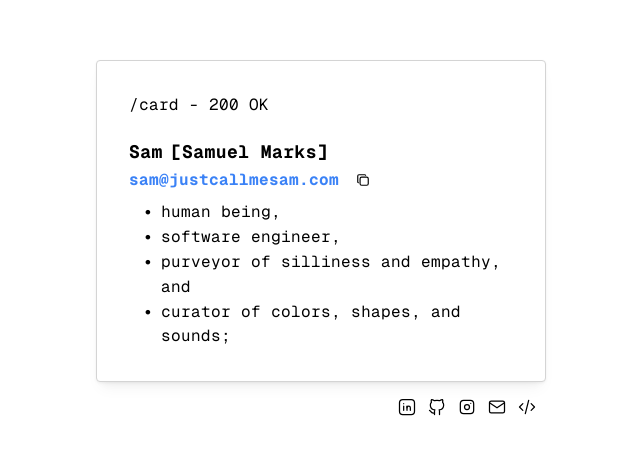
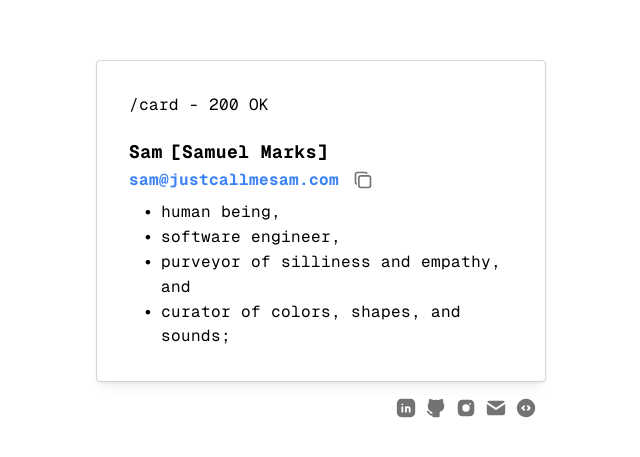
Before and after one commit to thesammarks/jcms, a Next.js app: page /card in a window 1280 px wide. Shown: the part 179-636 px from the top of the page, without its empty margins (319-959 px from the left). Built offline with nearby package versions, Linux system fonts and the light colour scheme.

Commit message:
dark mode prep

```diff
--- a/app/card/page.tsx
+++ b/app/card/page.tsx
@@ -14,8 +14,9 @@ export default function App() {
                 padding="xl"
                 className="
                     relative overflow-visible
-                    w-[450px] max-w-[85%] max-md:mt-10
-                    border border-neutral-300
+                    w-[85%] max-w-[450px] max-md:mt-10
+                    border border-neutral-300 dark:border-neutral-600
+                    text-black dark:text-neutral-300
                 ">
                 <Icons />
                 <CardContent />
--- a/app/components/CardContent.tsx
+++ b/app/components/CardContent.tsx
@@ -15,7 +15,7 @@ export default function CardContent() {
             <Text>/card - 200 OK</Text>
             <div className="flex flex-col gap-1.5">
                 <div className="flex flex-col">
-                    <div className="flex gap-2">
+                    <div className="flex gap-2 text-black dark:text-neutral-300">
                         <Text size="lg" fw={700}>Sam</Text>
                         <Text size="lg" fw={700}>[Samuel Marks]</Text>
                     </div>
--- a/app/components/Icon.tsx
+++ b/app/components/Icon.tsx
@@ -1,18 +1,19 @@
-'use client'
-
 interface IconProps {
     icon: React.ElementType;
     width: number;
     height: number;
     onPress: () => void;
+    className?: string;
 }
 
 export default function Icon(props: IconProps) {
     return (
         <props.icon
-            className="cursor-pointer hover:stroke-[2] hover:text-blue-500 transition-all duration-300 ease-in-out"
-            stroke="1.5"
-            color="currentColor"
+            className={`
+                stroke-[2] cursor-pointer
+                transition-all duration-300 ease-in-out
+                ${props.className || ''}
+            `}
             width={props.width}
             height={props.height}
             onClick={props.onPress}
--- a/app/components/Icons.tsx
+++ b/app/components/Icons.tsx
@@ -1,41 +1,55 @@
 'use client'
 
 import Icon from './Icon';
-import {IconBrandGithub, IconBrandInstagram, IconBrandLinkedin, IconCode, IconMail} from "@tabler/icons-react";
+import {
+    IconBrandGithubFilled,
+    IconBrandInstagramFilled,
+    IconBrandLinkedinFilled,
+    IconCodeCircleFilled,
+    IconMailFilled
+} from "@tabler/icons-react";
 import config from "@/config";
 
 export default function Icons() {
     return (
-        <div className="absolute top-[105%] right-2 flex gap-2.5">
+        <div className="
+            absolute top-[105%] right-2 flex gap-2
+            text-neutral-500 dark:text-neutral-400
+        ">
             <Icon
-                icon={IconBrandLinkedin}
+                icon={IconBrandLinkedinFilled}
+                className="hover:text-blue-500"
                 onPress={() => window.open(config.LINKEDIN_URL, '_blank')}
-                width={20}
-                height={20}
+                width={22}
+                height={22}
             />
             <Icon
-                icon={IconBrandGithub}
+                icon={IconBrandGithubFilled}
+                className="hover:text-blue-500"
                 onPress={() => window.open(config.GITHUB_URL, '_blank')}
-                width={20}
-                height={20}
+                width={22}
+                height={22}
             />
             <Icon
-                icon={IconBrandInstagram}
+                icon={IconBrandInstagramFilled}
+                className="hover:text-blue-500"
                 onPress={() => window.open(config.INSTAGRAM_URL, '_blank')}
-                width={20}
-                height={20}
+                width={22}
+                height={22}
             />
             <Icon
-                icon={IconMail}
+                icon={IconMailFilled}
+                className="hover:text-blue-500"
                 onPress={() => window.open(config.EMAIL_URL)}
-                width={20}
-                height={20}
+                width={22}
+                height={22}
             />
             <Icon
-                icon={IconCode}
+                icon={IconCodeCircleFilled}
+                className="hover:text-blue-500"
                 onPress={() => window.open(config.SOURCE_CODE_URL, '_blank')}
-                width={20}
-                height={20}
+                width={22}
+                height={22}
             />
         </div>
     );
--- a/app/components/LinkCopy.tsx
+++ b/app/components/LinkCopy.tsx
@@ -3,6 +3,7 @@
 import { ActionIcon, CopyButton, Text, Tooltip } from '@mantine/core';
 import { IconCheck, IconCopy } from "@tabler/icons-react";
 import config from "@/config";
+import Icon from "@/app/components/Icon";
 
 interface LinkCopyProps {
     displayText: string;
@@ -14,21 +15,40 @@ export default function LinkCopy(props: LinkCopyProps) {
     return (
         <div className="flex items-center gap-2.5">
             <a href={props.url}>
-                <Text c="#3b82f6" fw={700}>{props.displayText}</Text>
+                <Text className="text-blue-500" fw={700}>
+                    {props.displayText}
+                </Text>
             </a>
             <CopyButton value={config.EMAIL_ADDRESS} timeout={2000}>
                 {({ copied, copy }) => (
                     <Tooltip
-                        color={copied ? "blue" : "neutral_dark"}
+                        className="bg-neutral-500 dark:bg-neutral-300"
                         label={copied ?
-                            <Text c="neutral_light" fw={700} size="xs">Copied</Text>
-                            : <Text c="neutral_light" fw={700} size="xs">Copy</Text>
+                            <Text className="text-neutral-100 dark:text-neutral-600" fw={700} size="xs">Copied</Text>
+                            : <Text className="text-neutral-100 dark:text-neutral-600" fw={700} size="xs">Copy</Text>
                         }
                         position="right"
                         withArrow
                     >
-                        <ActionIcon color="neutral_dark" variant="subtle" onClick={copy}>
-                            {copied ? <IconCheck width={14} /> : <IconCopy width={14} />}
+                        <ActionIcon
+                            className="text-neutral-500 dark:text-neutral-400"
+                            variant="subtle"
+                            onClick={copy}
+                        >
+                            <Icon
+                                icon={IconCheck}
+                                className={`absolute ${copied ? "opacity-100" : "opacity-0"}`}
+                                onPress={() => null}
+                                width={20}
+                                height={20}
+                            />
+                            <Icon
+                                icon={IconCopy}
+                                className={`absolute ${copied ? "opacity-0" : "opacity-100"}`}
+                                onPress={() => null}
+                                width={20}
+                                height={20}
+                            />
                         </ActionIcon>
                     </Tooltip>
                 )}
--- a/mantine-theme.ts
+++ b/mantine-theme.ts
@@ -1,6 +1,6 @@
 'use client';
 
-import { colorsTuple, createTheme } from '@mantine/core';
+import { createTheme } from '@mantine/core';
 import { Geist, Geist_Mono } from "next/font/google";
 
 const geistSans = Geist({
@@ -16,18 +16,13 @@ const geistMono = Geist_Mono({
 export const theme = createTheme({
     fontFamily: geistSans.style.fontFamily,
     fontFamilyMonospace: geistMono.style.fontFamily,
-    colors: {
-        neutral_light: colorsTuple('#f5f5f5'),
-        neutral_dark: colorsTuple('#57534e'),
-        blue: colorsTuple('#3b82f6'),
-    },
+    colors: {},
     components: {
         Text: {
             styles: {
                 root: {
                     fontFamily: geistMono.style.fontFamily,
                     letterSpacing: "0.025em",
-                    color: "neutral_dark",
                 },
             },
         },
--- a/tailwind.config.ts
+++ b/tailwind.config.ts
@@ -7,5 +7,5 @@ export default {
     "./app/**/*.{js,ts,jsx,tsx,mdx}",
   ],
   theme: {},
-  darkMode: "class",
+  darkMode: ['class', '[data-mantine-color-scheme="dark"]'],
 } satisfies Config;
```
